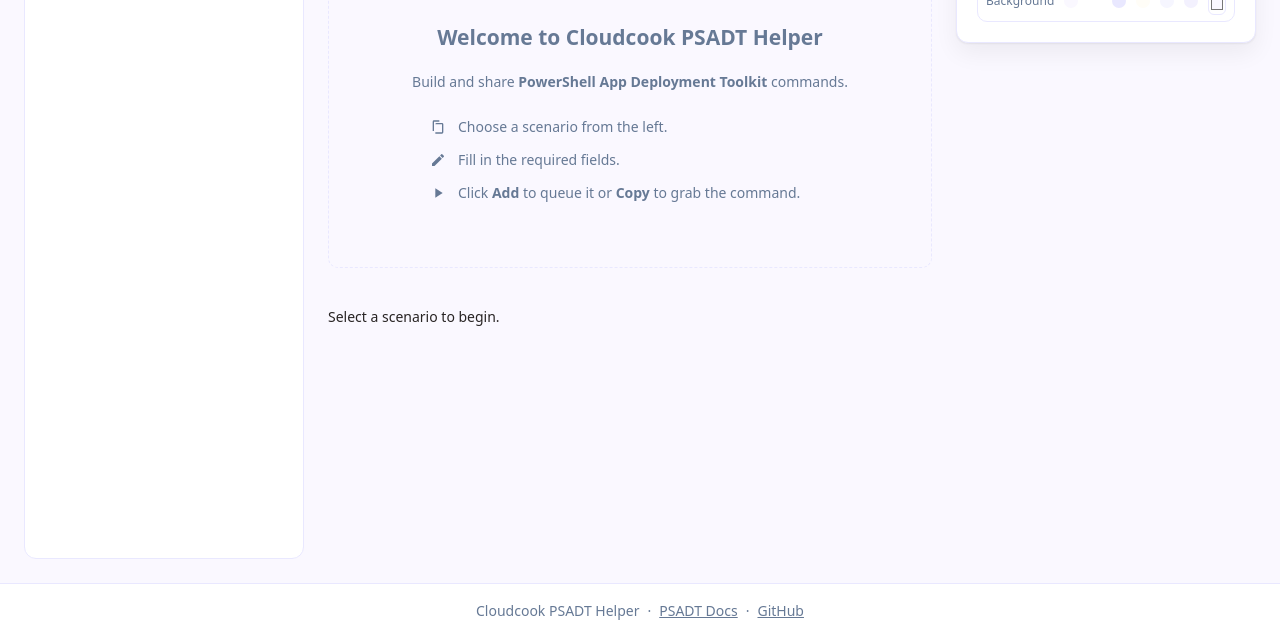
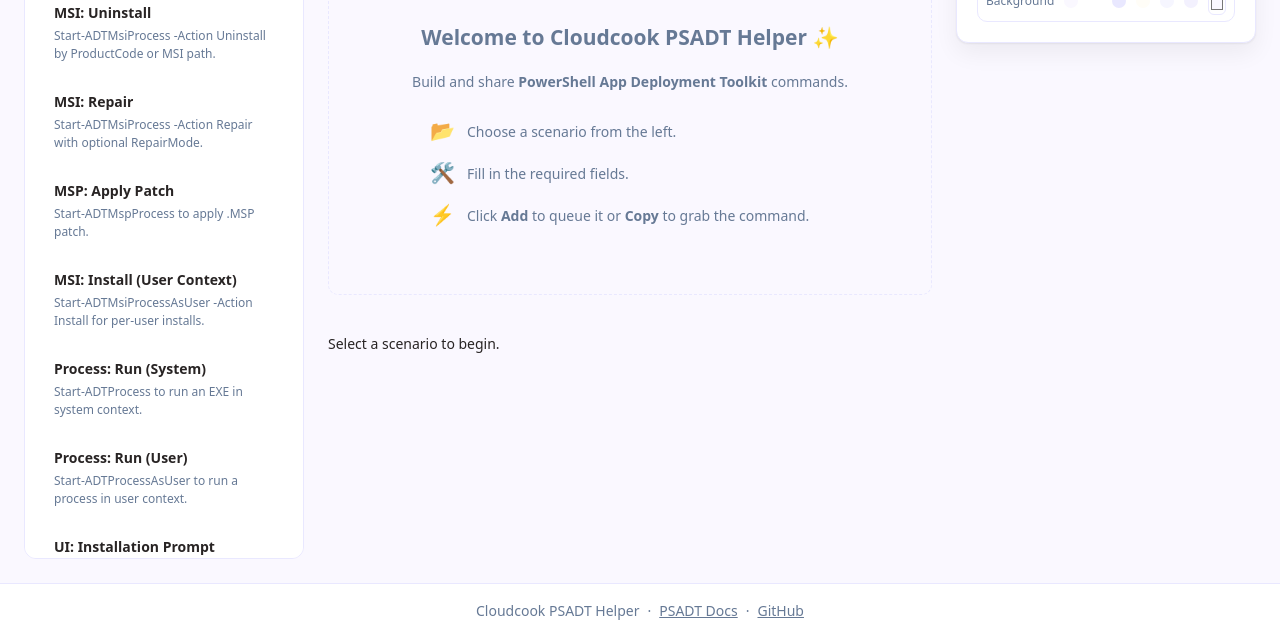
Before and after one commit to CLOUDCOOKCH/psadt-helper, a website built with Vite: page index.html in a window 1280 px wide. Shown: the part 210-847 px from the top of the page. Built offline with nearby package versions, Linux system fonts and the light colour scheme.

Commit message:
Fix scenario list not rendering

```diff
--- a/index.html
+++ b/index.html
@@ -31,12 +31,12 @@
       <section class="content">
         <div id="intro" class="intro">
           <img src="assets/cloudcook-logo.png" alt="Cloudcook" class="intro-logo" onerror="this.classList.add('hidden')" />
-          <h2>Welcome to Cloudcook PSADT Helper</h2>
+          <h2>Welcome to Cloudcook PSADT Helper <span aria-hidden="true">✨</span></h2>
           <p>Build and share <strong>PowerShell App Deployment Toolkit</strong> commands.</p>
           <ul class="intro-steps">
-            <li><svg class="icon"><use href="#ic-files"/></svg><span>Choose a scenario from the left.</span></li>
-            <li><svg class="icon"><use href="#ic-edit"/></svg><span>Fill in the required fields.</span></li>
-            <li><svg class="icon"><use href="#ic-play"/></svg><span>Click <strong>Add</strong> to queue it or <strong>Copy</strong> to grab the command.</span></li>
+            <li><span class="emoji" aria-hidden="true">📂</span><span>Choose a scenario from the left.</span></li>
+            <li><span class="emoji" aria-hidden="true">🛠️</span><span>Fill in the required fields.</span></li>
+            <li><span class="emoji" aria-hidden="true">⚡</span><span>Click <strong>Add</strong> to queue it or <strong>Copy</strong> to grab the command.</span></li>
           </ul>
         </div>
         <div id="scenario-details" class="card hidden"></div>
--- a/js/main.js
+++ b/js/main.js
@@ -9,6 +9,7 @@
   const scriptEl = document.getElementById('script');
   const scriptCommandsEl = document.getElementById('script-commands');
   const copyScriptBtn = document.getElementById('copy-script-btn');
+  const downloadScriptBtn = document.getElementById('download-script-btn');
   const accentEl = document.getElementById('accent');
   const swatchesEl = document.getElementById('accent-swatches');
   const bgEl = document.getElementById('background');
@@ -21,7 +22,7 @@
 
   function renderList(){
     listEl.innerHTML = '';
-    const scenarios = window.PSADT_SCENARIOS;
+    const scenarios = Array.isArray(window.PSADT_SCENARIOS) ? window.PSADT_SCENARIOS : [];
     scenarios.forEach(s => {
       const item = document.createElement('div');
       item.className = 'scenario-item' + (activeId === s.id ? ' active' : '');
@@ -51,7 +52,8 @@
   function selectScenario(id, preset = {}){
     activeId = id;
     renderList();
-    const s = window.PSADT_SCENARIOS.find(x => x.id === id);
+    const list = Array.isArray(window.PSADT_SCENARIOS) ? window.PSADT_SCENARIOS : [];
+    const s = list.find(x => x.id === id);
     if (!s) return;
 
     introEl.classList.add('hidden');
--- a/styles.css
+++ b/styles.css
@@ -54,7 +54,7 @@
 .tools .card{margin:0}
 .full{width:100%}
 .muted{color:var(--muted)}
-.scenario-item{display:flex;flex-direction:column;gap:4px;border-radius:10px;padding:10px 12px;margin:6px 0;cursor:pointer;border:1px solid transparent}
+.scenario-item{display:flex;flex-direction:column;gap:4px;border-radius:10px;padding:10px 12px;margin:6px 0;cursor:pointer;border:1px solid transparent;animation:fadeInUp .4s ease both}
 .scenario-item:hover{background:#F3F1FE;border-color:#E9E8FF}
 .scenario-item.active{background:#ECEBFF;border:1px solid #DAD8FF}
 .scenario-name{display:block;font-weight:600}
@@ -63,10 +63,13 @@
   .content{display:flex;flex-direction:column;gap:24px}
   .card{background:var(--panel);border:1px solid var(--border);border-radius:var(--radius);padding:20px;box-shadow: var(--shadow)}
 .hidden{display:none}
-  .intro{color:var(--muted);text-align:center;padding:40px;border:1px dashed var(--border);border-radius:10px}
+  .intro{color:var(--muted);text-align:center;padding:40px;border:1px dashed var(--border);border-radius:10px;animation:fadeIn 1s ease-in-out}
   .intro-logo{height:64px;width:auto;margin-bottom:16px}
   .intro-steps{list-style:none;padding:0;max-width:400px;margin:24px auto;text-align:left;display:flex;flex-direction:column;gap:12px}
-  .intro-steps li{display:flex;align-items:center;gap:12px}
+  .intro-steps li{display:flex;align-items:center;gap:12px;animation:fadeInUp .6s ease both}
+  .intro-steps li:nth-child(2){animation-delay:.15s}
+  .intro-steps li:nth-child(3){animation-delay:.3s}
+  .intro-steps .emoji{font-size:20px}
 
 .form{display:grid;grid-template-columns:1fr 1fr;gap:14px}
 .form .field{display:flex;flex-direction:column;gap:6px}
@@ -93,6 +96,16 @@
 }
 .footer a{color:var(--muted)}
 
+@keyframes fadeIn {
+  from { opacity:0; }
+  to { opacity:1; }
+}
+
+@keyframes fadeInUp {
+  from { opacity:0; transform:translateY(8px); }
+  to { opacity:1; transform:translateY(0); }
+}
+
 
 @media (prefers-color-scheme: dark){
   :root{
```
